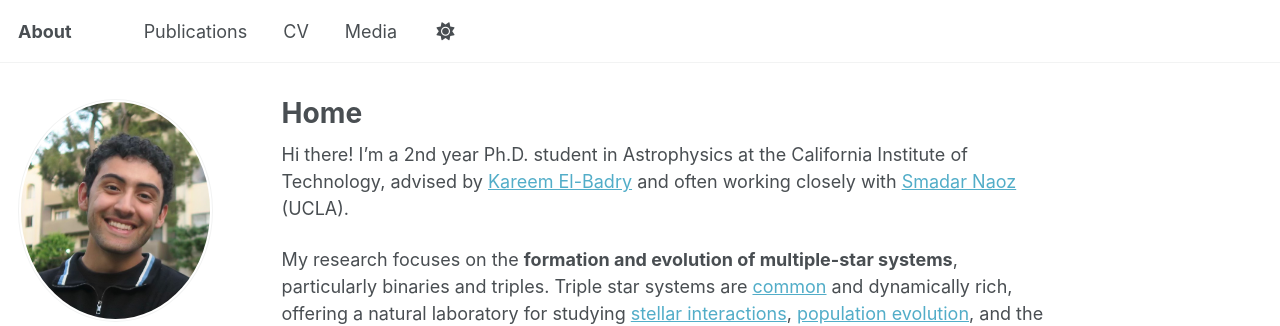
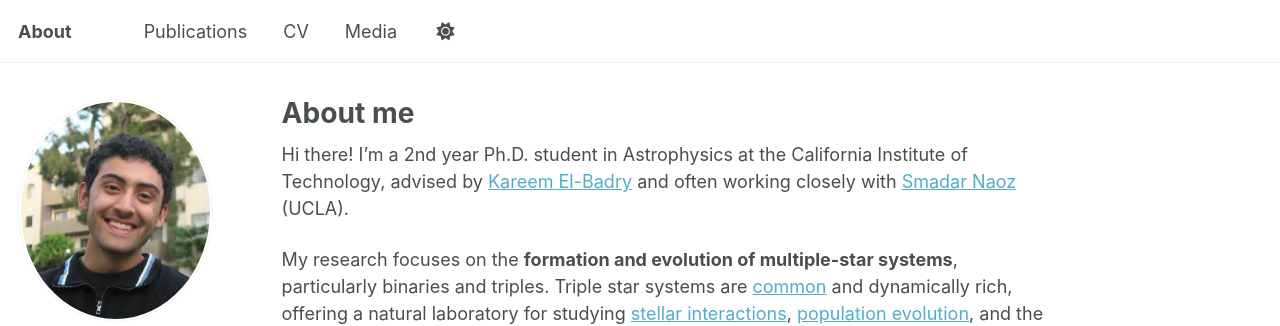
Before and after one commit to cheyanneshariat/cheyanneshariat.github.io, a Jekyll site: the page built from _pages/about.md, in a window 1280 px wide and 900 px high. Shown: the top 326 px of the window. Built offline with Jekyll 4.4.1, drawn with Linux system fonts in a browser that asks for light colours; some web fonts are replaced; a script that is not in the unit is left out.

Commit message:
Change page title from 'Home' to 'About me'

```diff
--- a/_pages/about.md
+++ b/_pages/about.md
@@ -1,6 +1,6 @@
 ---
 permalink: /
-title: "Home"
+title: "About me"
 author_profile: true
 redirect_from:
   - /about/
```
